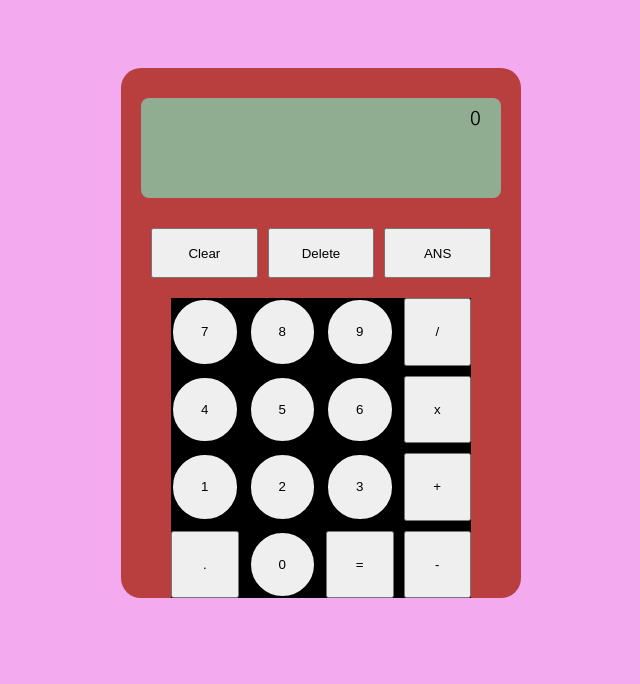
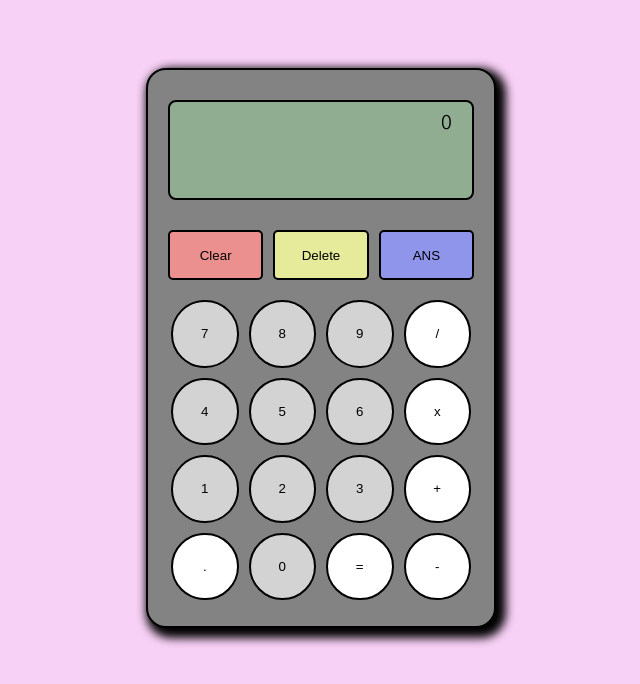
Before and after one commit to muzidube/calculator, a plain HTML site: page index.html in a window 1280 px wide. Shown: the whole page, without its empty margins (319-959 px from the left). Drawn offline with Linux system fonts and the light colour scheme.

Commit message:
Finished calculator

```diff
--- a/index.html
+++ b/index.html
@@ -18,27 +18,27 @@
             <p id="result"></p>
         </div>
         <div class="ctrlBtns">
-            <button id="clearBtn">Clear</button>
-            <button id="deleteBtn">Delete</button>
-            <button id="answerBtn">ANS</button>
+            <button class="ctrlBtn" id="clearBtn">Clear</button>
+            <button data-key="8" class="ctrlBtn" id="deleteBtn">Delete</button>
+            <button class="ctrlBtn" id="answerBtn">ANS</button>
         </div>
         <div class="btns">
-            <button class="btn" id="sevenBtn">7</button>
-            <button class="btn" id="eightBtn">8</button>
-            <button class="btn" id="nineBtn">9</button>
-            <button class="symBtn" id="divideBtn">/</button>
-            <button class="btn" id="fourBtn">4</button>
-            <button class="btn" id="fiveBtn">5</button>
-            <button class="btn" id="sixBtn">6</button>
-            <button class="symBtn" id="multiplyBtn">x</button>
-            <button class="btn" id="oneBtn">1</button>
-            <button class="btn" id="twoBtn">2</button>
-            <button class="btn" id="threeBtn">3</button>
-            <button class="symBtn" id="addBtn">+</button>
-            <button id="dotBtn">.</button>
-            <button class="btn" id="zeroBtn">0</button>
-            <button id="equalsBtn">=</button>
-            <button class="symBtn" id="subtractBtn">-</button>
+            <button data-key="55" class="btn allBtns" id="sevenBtn">7</button>
+            <button data-key="56" class="btn allBtns" id="eightBtn">8</button>
+            <button data-key="57" class="btn allBtns" id="nineBtn">9</button>
+            <button data-key="191" class="symBtn allBtns" id="divideBtn">/</button>
+            <button data-key="52" class="btn allBtns" id="fourBtn">4</button>
+            <button data-key="53" class="btn allBtns" id="fiveBtn">5</button>
+            <button data-key="54" class="btn allBtns" id="sixBtn">6</button>
+            <button data-key="88" class="symBtn allBtns" id="multiplyBtn">x</button>
+            <button data-key="49" class="btn allBtns" id="oneBtn">1</button>
+            <button data-key="50" class="btn allBtns" id="twoBtn">2</button>
+            <button data-key="51" class="btn allBtns" id="threeBtn">3</button>
+            <button data-key="61" class="symBtn allBtns" id="addBtn">+</button>
+            <button data-key="49" class ="allBtns" id="dotBtn">.</button>
+            <button data-key="48" class="btn allBtns" id="zeroBtn">0</button>
+            <button data-key="13" class ="allBtns" id="equalsBtn">=</button>
+            <button data-key="173" class="symBtn allBtns" id="subtractBtn">-</button>
         </div>
     </div>
 </body>
--- a/scripts.js
+++ b/scripts.js
@@ -8,61 +8,75 @@ const equalsBtn = document.getElementById("equalsBtn");
 const dotBtn = document.getElementById("dotBtn");
 const input = document.getElementById("input");
 
+window.addEventListener('keydown', forKeys);
+buttons.forEach(btn => btn.addEventListener('click', forButtons));
+symButtons.forEach(symBtn => symBtn.addEventListener('click', forSymbols));
+clearBtn.addEventListener('click', forClear);
+deleteBtn.addEventListener('click', forDelete);
+answerBtn.addEventListener('click', forAnswer);
+dotBtn.addEventListener('click', forDot);
+equalsBtn.addEventListener('click', forEquals);
 
 add = (a, b) => a + b;
 subtract = (a, b) => a - b;
 multiply = (a, b) => a * b;
 divide = (a, b) => a / b;
 
-buttons.forEach(btn => btn.addEventListener('click', function(e) {
+
+function forKeys(e) {
+    const key = document.querySelector(`button[data-key="${e.keyCode}"]`);
+    key.click();
+};
+
+function forButtons(e) {
 
     if (input.textContent == "0") {
         input.textContent = e.target.innerText;
+    }
+    else if (input.textContent.includes(".")) {
+        input.textContent += e.target.innerText;
     }
     else {
         input.textContent += e.target.innerText;
     }
     console.log(e.target.innerText);
-}));
+};
 
-symButtons.forEach(symBtn => symBtn.addEventListener('click', function(e) {
+function forSymbols(e) {
 
     console.log(e.target.innerText);
     input.textContent += " " + e.target.innerText + " ";
-}));
+};
 
-clearBtn.addEventListener('click', function(e) {
+function forClear(e) {
     let clearString = "";
     let refresh = "0"
     input.textContent = refresh;
     result.textContent = clearString;
-});
+};
 
-deleteBtn.addEventListener('click', function(e) {
+function forDelete(e) {
     let newString = input.textContent.slice(0, -1)
     input.textContent = newString;
-});
+};
 
-answerBtn.addEventListener('click', function(e) {
+function forAnswer(e) {
     let answer = result.textContent;
     let copyAnswer = answer.toString().slice();
     console.log(answer);
     input.textContent += copyAnswer.toString();
-});
+};
 
+function forDot(e) {
+    input.textContent += "" + e.target.innerText + "";
 
-dotBtn.addEventListener('click', function(e) {
-    console.log(e.target.innerText);
-    input.textContent += " " + e.target.innerText + " ";
-});
+};
 
-equalsBtn.addEventListener('click', function(e) {
+function forEquals(e) {
     input.textContent += "";
-    result.textContent = equation(input.textContent);
+    result.textContent = roundNumber(equation(input.textContent));
     console.log(equation(input.textContent));
-});
-
-
+};
 
 function calculation(a, symbol, b) {
 
@@ -73,13 +87,14 @@ function calculation(a, symbol, b) {
     if (symbol === "-") return a - b;
     if (symbol === "x") return a * b;
     if (symbol === "/") return a / b;
-}
+};
 
 function equation(equation) {
 
 	equation = equation.split(" ");
+    console.log(equation);
 
-	const symbols = ["/", "x", "+", "-"];
+	const symbols = ["/", "x", "-", "+"];
 	let a;
 	let b;
 	let symbol;
@@ -98,4 +113,8 @@ function equation(equation) {
 	}
 
 	return result;
-}
+};
+
+function roundNumber(number) {
+    return Math.round(number * 1000) / 1000;
+};
--- a/style.css
+++ b/style.css
@@ -10,7 +10,7 @@ html {
 
 body {
     display: grid;
-    background-color: rgb(243, 170, 239);
+    background-color: rgba(243, 170, 239, 0.534);
     text-align: center;
     align-items: center;
     justify-content: center;
@@ -19,11 +19,13 @@ body {
 
 .container {
     margin-top: 60px;
-    background-color: rgb(185, 62, 62);
-    width: 400px;
-    height: 530px;
+    background-color: rgb(131, 131, 131);
+    width: 350px;
+    height: 560px;
+    border: 2px solid black;
     border-radius: 20px;
     text-align: center;
+    box-shadow: 5px 5px 10px 5px black;
 }
 
 .screen {
@@ -34,6 +36,7 @@ body {
     margin: 30px 20px 20px 20px;
     height: 100px;
     border-radius: 8px;
+    border: 2px solid black;
 }
 
 #input {
@@ -56,15 +59,37 @@ body {
 .ctrlBtns {
     display: grid;
     grid-gap: 10px;
-    margin: 30px 30px 0px 30px;
+    margin: 30px 20px 0px 20px;
     height: 50px;
     grid-template-columns: repeat(3, 1fr);
-    border-radius: 50%;
 
 }
 
+.ctrlBtn {
+    border: 2px solid black;
+    border-radius: 5px;
+}
+
+.ctrlBtn:hover {
+    transform: scale(1.1);
+    box-shadow: 0px 0px 1px 2px rgba(0, 0, 0, 0.329);
+    margin-bottom: 4px;
+    cursor: pointer;
+}
+
+#clearBtn {
+    background-color: rgb(235, 143, 143);
+}
+
+#deleteBtn {
+    background-color: rgb(229, 235, 154);
+}
+
+#answerBtn {
+    background-color: rgb(143, 149, 235);
+}
+
 .btns {
-    background-color: black;
     margin: 20px auto;
     height: 300px;
     width: 300px;
@@ -72,12 +97,50 @@ body {
     grid-gap: 10px;
     grid-template-columns: repeat(4, 1fr);
     grid-template-rows: repeat(4, 1fr);
-
-
-
 }
 
 .btn {
+    background-color: rgb(211, 211, 211);
+}
+
+.btn:hover {
+    background-color: rgb(143, 149, 235);
+    transform: scale(1.1);
+    box-shadow: 0px 0px 1px 2px rgba(0, 0, 0, 0.329);
+    margin-bottom: 4px;
+    cursor: pointer;
+}
+
+#dotBtn, #equalsBtn, .symBtn {
+    background-color: rgb(255, 255, 255);
+}
+
+#dotBtn:hover {
+    background-color: rgb(214, 150, 187);
+    transform: scale(1.1);
+    box-shadow: 0px 0px 1px 2px rgba(0, 0, 0, 0.329);
+    margin-bottom: 4px;
+    cursor: pointer;
+}
+
+#equalsBtn:hover {
+    background-color: rgb(152, 214, 150);
+    transform: scale(1.1);
+    box-shadow: 0px 0px 1px 2px rgba(0, 0, 0, 0.329);
+    margin-bottom: 4px;
+    cursor: pointer;
+}
+
+.symBtn:hover {
+    background-color: rgb(214, 150, 150);
+    transform: scale(1.1);
+    box-shadow: 0px 0px 1px 2px rgba(0, 0, 0, 0.329);
+    margin-bottom: 4px;
+    cursor: pointer;
+}
+
+
+.allBtns {
     border: 2px solid black;
     border-radius: 50%;
 }
```
